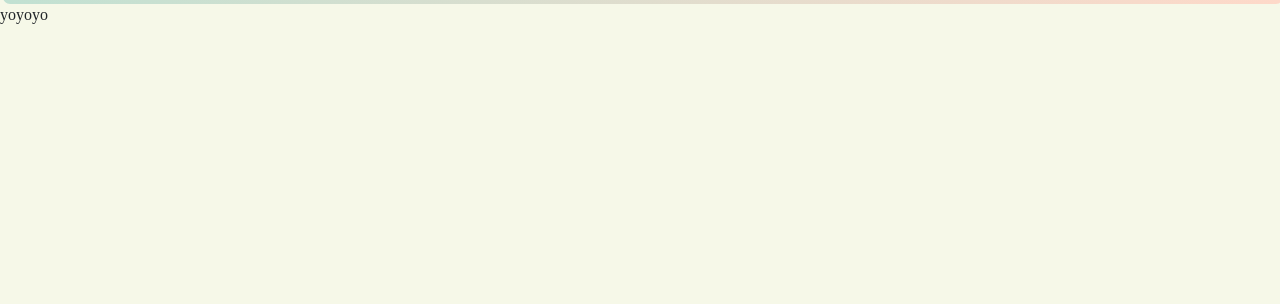
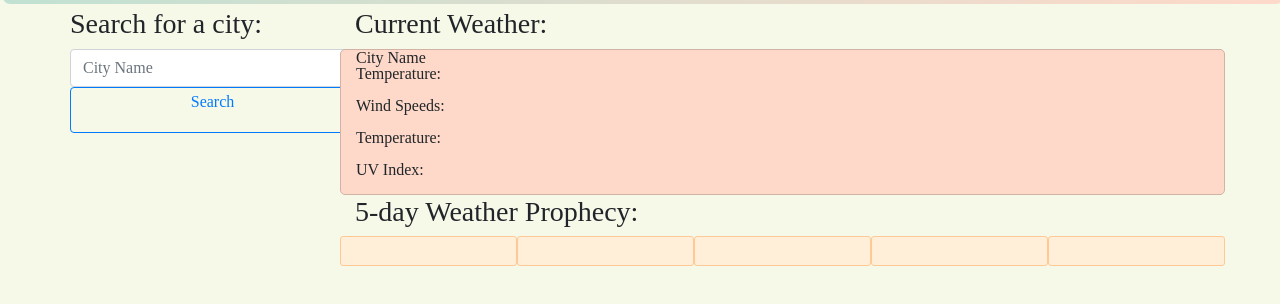
Before and after one commit to gmmarcoux/Weather-Dashboard-App, a plain HTML site: page index.html in a window 1280 px wide. Shown: the part 42-346 px from the top of the page. Drawn offline with nearby package versions, Linux system fonts and the light colour scheme.

Commit message:
more html and css

```diff
--- a/assets/css/style.css
+++ b/assets/css/style.css
@@ -38,3 +38,28 @@ header .headerdiv h1:hover {
     cursor: none;
     color: #ad8a66;
 }
+
+/* SEARCH SIDE */
+#searchbtn {
+    height: auto;
+    padding: 2px;
+    text-align: center;
+    justify-content: center;
+}
+
+/* WEATHER SIDE */
+
+#currentweatherbox {
+    border: 1px solid #d1b2a4;
+    background: #FED9C9;
+    border-radius: 5px;
+}
+
+
+/* 5-DAY FORECAST */
+.forecast {
+    border: 1px solid #FEC994;
+    background: #FFEFD8;
+    border-radius: 3px;
+    height: 30px;
+}
--- a/index.html
+++ b/index.html
@@ -29,15 +29,87 @@
     <!-- MAIN -->
     <main>
 
-        <p>yoyoyo</p>
+        <div class="container">
+            <div class="row">
+                <!-- search -->
+                <div class="w-25 searchside">
+                    <!-- "search for a city:" -->
+                    <h3>Search for a city:</h3>
+                     <!-- input text-bar -->
+                    <input id="inputcity" type="text" class="form-control" placeholder="City Name">
+                    <!-- search button -->
+                    <button id="searchbtn" type="button" class="btn btn-outline-primary w-100">
+                        <i class="fas fa-search"></i>
+                        <p>Search</p>
+                    </button>
+                </div>
 
-        <!-- col-2 search container -->
-            <!-- search -->
-                <!-- "search for a city:" -->
-                <!-- form text-bar -->
-                <!-- input search button -->
-            <!-- previous search btns -->
-                <!-- dynamicallly generated search buttons -->
+                <!-- previous search btns -->
+                    <!-- dynamicallly generated search buttons -->
+
+
+                <div class="w-75 weatherside">
+                    <div class="row">
+                        <!-- current weather -->
+                        <div class="col-12">
+                            <h3>Current Weather:</h3>
+                        </div>
+                    </div>
+                    <div class="row">
+                        <div class="col-12" id="currentweatherbox">
+                            <div class="row">
+                                <div class="col-12">
+                                    <span class="cityname" id="cityname">City Name</span>
+                                </div>
+                            </div>
+                            <div class="row">
+                                <div class="col-12">
+                                    <p id="temperature">Temperature:</p>
+                                </div>
+                            </div>
+                            <div class="row">
+                                <div class="col-12">
+                                    <p id="windspeeds">Wind Speeds:</p>
+                                </div>
+                            </div>
+                            <div class="row">
+                                <div class="col-12">
+                                    <p id="humidity">Temperature:</p>
+                                </div>
+                            </div>
+                            <div class="row">
+                                <div class="col-12">
+                                    <p id="uvindex">UV Index:</p>
+                                </div>
+                            </div>
+                        </div>
+                    </div>
+
+
+                     <div class="row">
+                         <!-- prophesied 5-day weather forecast -->
+                         <div class="col-12">
+                            <h3>5-day Weather Prophecy:</h3>
+                        </div>
+                     </div>
+                     <div class="row">
+                         <!-- 5 day boxes -->
+                         <div class="col forecast"></div>
+                         <div class="col forecast"></div>
+                         <div class="col forecast"></div>
+                         <div class="col forecast"></div>
+                         <div class="col forecast"></div>
+                     </div>
+
+                </div>
+
+
+
+
+
+
+            </div>
+
 
         <!-- col-10 weather container -->
             <!-- current weather -->
@@ -51,6 +123,8 @@
                     <!-- WIND SPEEDS -->
                     <!-- HUMIDITY -->
 
+        </div>
+
     </main>
 
     <!-- links to script.js -->
```
